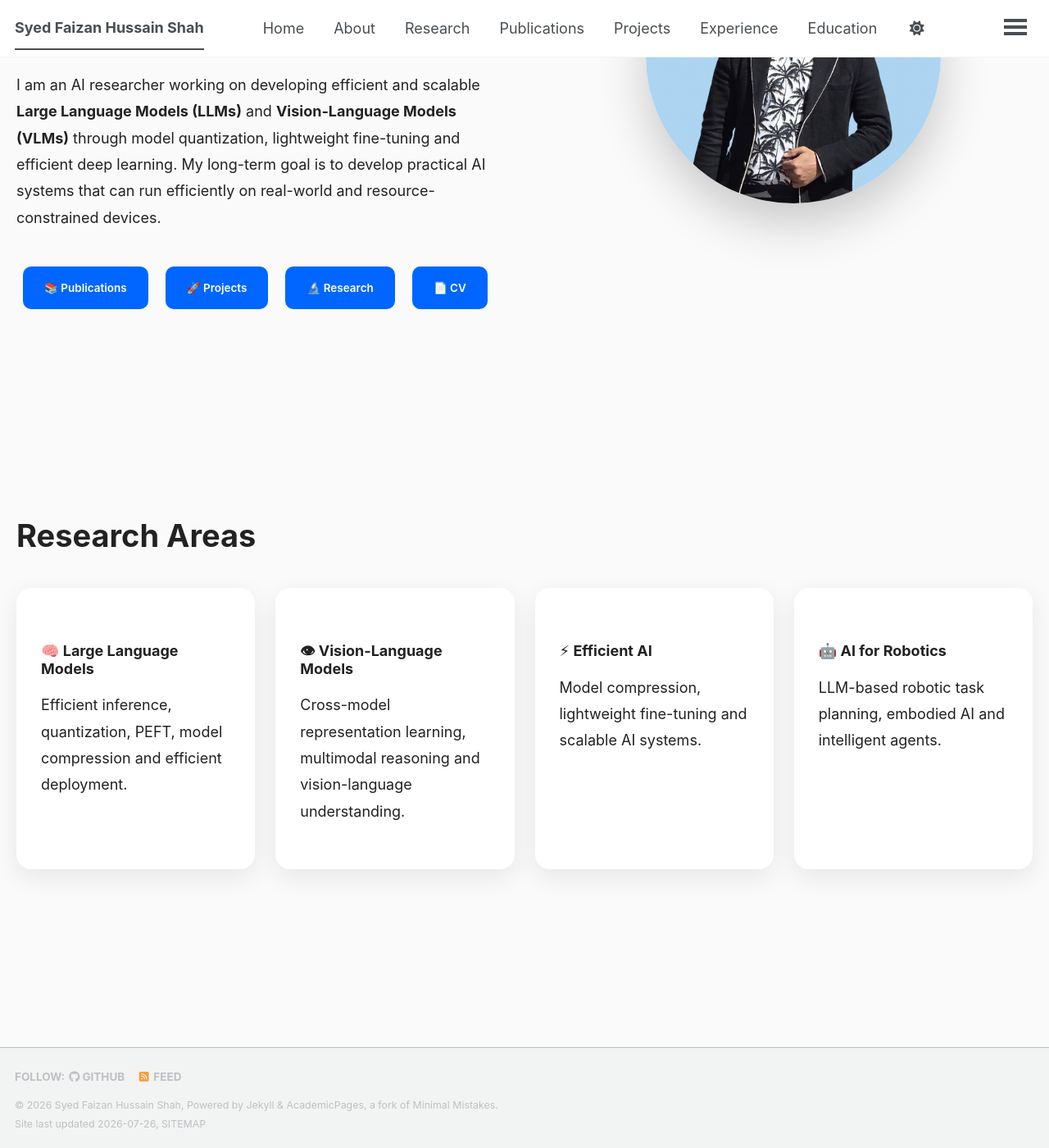
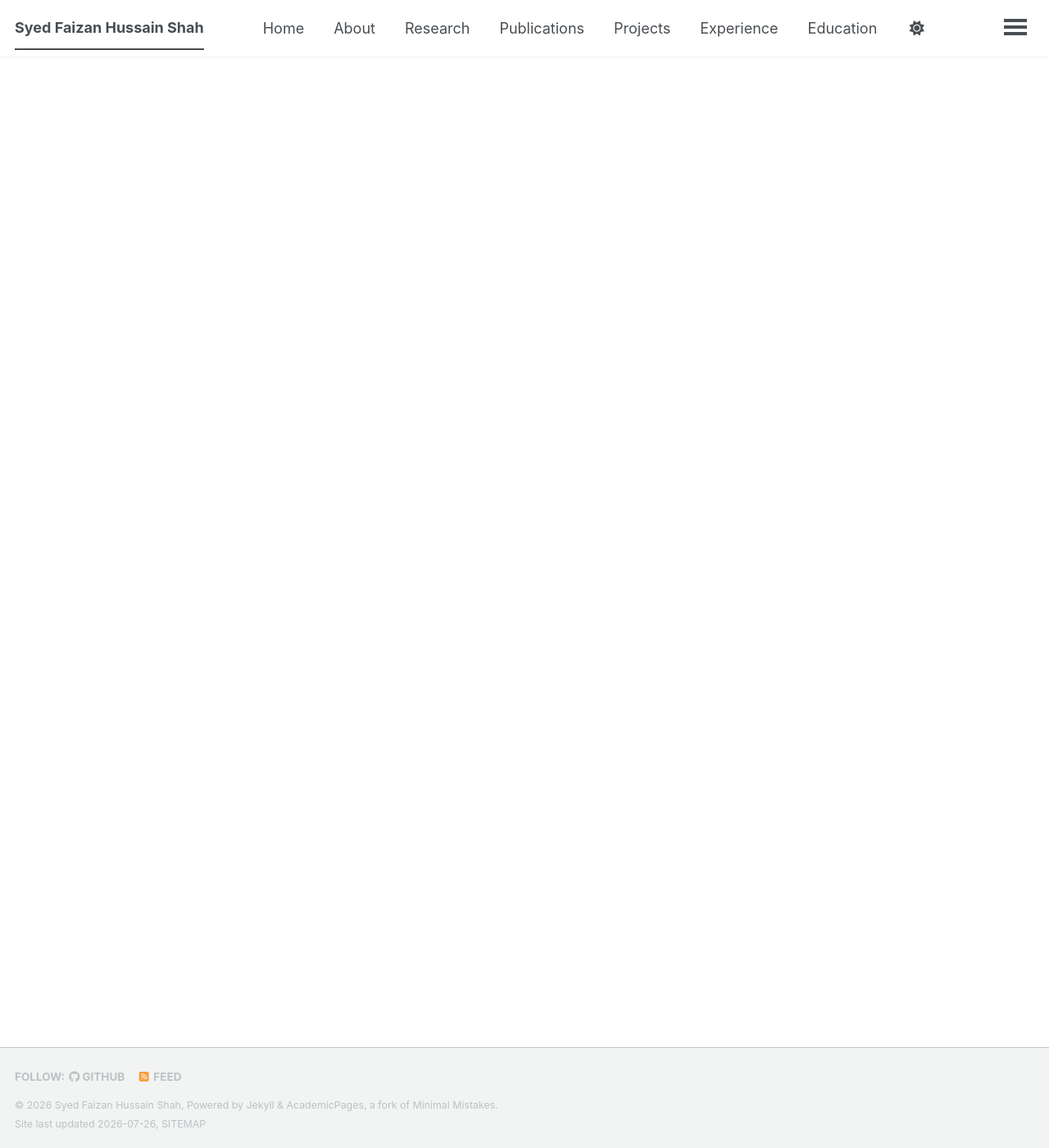
Before and after one commit to Fazi743/Fazi743.github.io, a Jekyll site: the page built from index.html, in a window 1280 px wide and 1400 px high, scrolled down 4359 px. Shown: the whole window at 82% size. Built offline with Jekyll 4.4.1, drawn with Linux system fonts in a browser that asks for light colours; a style sheet for code colours, icons or effects is not loaded; some of the changed text lies outside the part shown.

Commit message:
Update index.html

```diff
--- a/index.html
+++ b/index.html
@@ -347,353 +347,4 @@ Freelance Projects
 
 </div>
 
-</section>---
-layout: default
-title: Home
----
-
-<link rel="stylesheet" href="/assets/css/custom.css">
-
-<!-- ================= HERO ================= -->
-
-<div class="hero">
-
-    <div class="hero-left">
-
-        <p class="highlight">WELCOME TO MY PORTFOLIO</p>
-
-        <h1>Syed Faizan Hussain Shah</h1>
-
-        <h2>
-            Master's Student in Artificial Intelligence <br>
-            Jeju National University, South Korea 🇰🇷
-        </h2>
-
-        <p>
-
-            I am an AI researcher working on developing efficient and scalable
-            <strong>Large Language Models (LLMs)</strong> and
-            <strong>Vision-Language Models (VLMs)</strong> through model
-            quantization, lightweight fine-tuning and efficient deep learning.
-
-            My long-term goal is to develop practical AI systems that can run
-            efficiently on real-world and resource-constrained devices.
-
-        </p>
-
-        <div style="margin-top:35px;">
-
-            <a class="btn" href="/publications/">📚 Publications</a>
-
-            <a class="btn" href="/projects/">🚀 Projects</a>
-
-            <a class="btn" href="/research/">🔬 Research</a>
-
-            <a class="btn" href="/cv/">📄 CV</a>
-
-        </div>
-
-    </div>
-
-    <div class="hero-right">
-
-        <img src="/images/profile.png"
-             alt="Syed Faizan Hussain Shah">
-
-    </div>
-
-</div>
-
-<!-- ================= RESEARCH AREAS ================= -->
-
-<section class="section">
-
-<h2>Research Areas</h2>
-
-<div class="grid">
-
-<div class="card">
-
-<h3>🧠 Large Language Models</h3>
-
-<p>
-Efficient inference, quantization, PEFT, model compression and efficient deployment.
-</p>
-
-</div>
-
-<div class="card">
-
-<h3>👁 Vision-Language Models</h3>
-
-<p>
-Cross-model representation learning, multimodal reasoning and vision-language understanding.
-</p>
-
-</div>
-
-<div class="card">
-
-<h3>⚡ Efficient AI</h3>
-
-<p>
-Model compression, lightweight fine-tuning and scalable AI systems.
-</p>
-
-</div>
-
-<div class="card">
-
-<h3>🤖 AI for Robotics</h3>
-
-<p>
-LLM-based robotic task planning, embodied AI and intelligent agents.
-</p>
-
-</div>
-
-</div>
-
 </section>
-
-<!-- ================= LATEST NEWS ================= -->
-
-<section class="section">
-
-<h2>Latest News</h2>
-
-<div class="grid">
-
-<div class="card">
-
-<h3>🏆 Best Paper Award</h3>
-
-<p>
-
-Received the Best Research Paper Award at the
-12th International Conference on Internet of Things and Convergence (IoTCon 2026).
-
-</p>
-
-</div>
-
-<div class="card">
-
-<h3>📄 Journal Submission</h3>
-
-<p>
-
-Attention-Aware Adaptive Block-Wise Quantization with qLoRA+
-currently under review in Neural Computing and Applications.
-
-</p>
-
-</div>
-
-<div class="card">
-
-<h3>🎓 Teaching Assistant</h3>
-
-<p>
-
-Teaching undergraduate courses in Generative AI
-and Big Data Analysis & Visualization.
-
-</p>
-
-</div>
-
-<div class="card">
-
-<h3>🔬 Current Research</h3>
-
-<p>
-
-Researching Efficient LLMs,
-Vision-Language Models,
-PlanRAG,
-and Robotic Task Planning.
-
-</p>
-
-</div>
-
-</div>
-
-</section>
-
-<!-- ================= FEATURED PUBLICATIONS ================= -->
-
-<section class="section">
-
-<h2>Featured Publications</h2>
-
-<div class="grid">
-
-<div class="card">
-
-<h3>Attention-Aware Adaptive Block-Wise Quantization</h3>
-
-<p>
-
-Efficient LLM fine-tuning using adaptive mixed-bit quantization.
-
-</p>
-
-<a class="btn" href="/publications/">
-
-View Publications
-
-</a>
-
-</div>
-
-<div class="card">
-
-<h3>PlanRAG Decision QA</h3>
-
-<p>
-
-Empirical analysis of PlanRAG-style
-LLM agents for decision question answering.
-
-</p>
-
-<a class="btn" href="/publications/">
-
-View Publications
-
-</a>
-
-</div>
-
-<div class="card">
-
-<h3>Railway Infrastructure AI</h3>
-
-<p>
-
-Point-cloud based intelligent railway
-monitoring and infrastructure inspection.
-
-</p>
-
-<a class="btn" href="/publications/">
-
-View Publications
-
-</a>
-
-</div>
-
-</div>
-
-</section>
-
-<!-- ================= FEATURED PROJECTS ================= -->
-
-<section class="section">
-
-<h2>Featured Projects</h2>
-
-<div class="grid">
-
-<div class="card">
-
-<h3>🚀 Efficient LLM Quantization</h3>
-
-<p>
-
-Mixed-bit quantization with adaptive qLoRA+
-for efficient LLM fine-tuning.
-
-</p>
-
-</div>
-
-<div class="card">
-
-<h3>🛰 Cross-Model VLM Analysis</h3>
-
-<p>
-
-Cross-model embedding alignment
-analysis for CLIP, SigLIP, EVA-CLIP and AltCLIP.
-
-</p>
-
-</div>
-
-<div class="card">
-
-<h3>🧩 PlanRAG</h3>
-
-<p>
-
-Constraint-aware planning agents
-for structured reasoning and decision QA.
-
-</p>
-
-</div>
-
-<div class="card">
-
-<h3>🚄 Railway Monitoring</h3>
-
-<p>
-
-Computer vision and point-cloud intelligence
-for railway infrastructure maintenance.
-
-</p>
-
-</div>
-
-</div>
-
-</section>
-
-<!-- ================= STATISTICS ================= -->
-
-<section class="section">
-
-<h2>Research Statistics</h2>
-
-<div class="stats">
-
-<div class="stat">
-
-<h1>8+</h1>
-
-Journal Papers
-
-</div>
-
-<div class="stat">
-
-<h1>3+</h1>
-
-Conference Papers
-
-</div>
-
-<div class="stat">
-
-<h1>10+</h1>
-
-Research Projects
-
-</div>
-
-<div class="stat">
-
-<h1>40+</h1>
-
-Freelance Projects
-
-</div>
-
-</div>
-
-</section>
```
